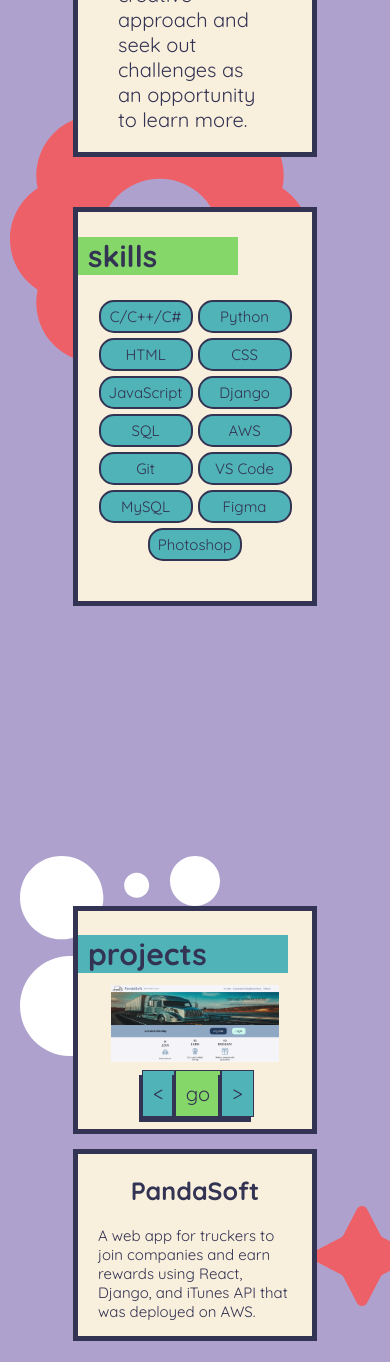
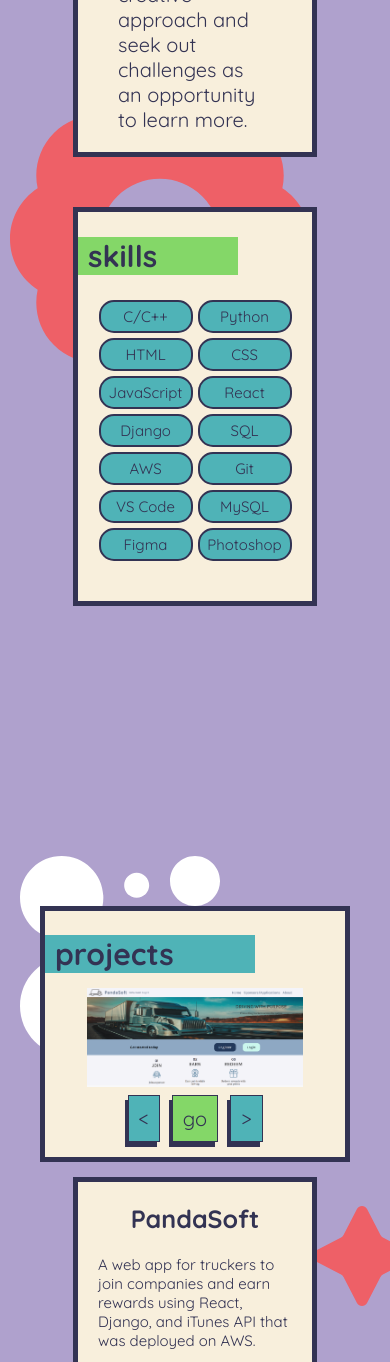
Before and after one commit to aileen-shi/react-portfolio, a React (Create React App) app: page / in a window 390 px wide. Shown: the part 1392-2754 px from the top of the page. Built offline with nearby package versions, Linux system fonts and the light colour scheme.

Commit message:
Minor tweaks

```diff
--- a/src/components/About/index.js
+++ b/src/components/About/index.js
@@ -27,11 +27,12 @@ const About = () => {
                     <h1>skills</h1>
                 </div>
                 <div className="button-grid">
-                    <div class="col">C/C++/C#</div>
+                    <div class="col">C/C++</div>
                     <div class="col">Python</div>
                     <div class="col">HTML</div>
                     <div class="col">CSS</div>
                     <div class="col">JavaScript</div>
+                    <div class="col">React</div>
                     <div class="col">Django</div>
                     <div class="col">SQL</div>
                     <div class="col">AWS</div>
--- a/src/components/Projects/index.js
+++ b/src/components/Projects/index.js
@@ -39,7 +39,7 @@ const Projects = () => {
             <Sparkle className="sparkle" />
             <Shape className="shape" />
 
-            <div className="card">
+            <div className="card project-card">
                 <div className="banner">
                     <h1>projects</h1>
                 </div>
--- a/src/components/Projects/index.scss
+++ b/src/components/Projects/index.scss
@@ -143,8 +143,12 @@
 
 @media screen and (max-width: 500px)  {
     .project-container {
-        .card {
+        .project-card {
+            min-width: 30rem;
             .slideshow-container {
+                .slide {
+                    min-width: 20rem;
+                }
                 .button-container {
                     margin-top: 0.5rem;
                 }
```
